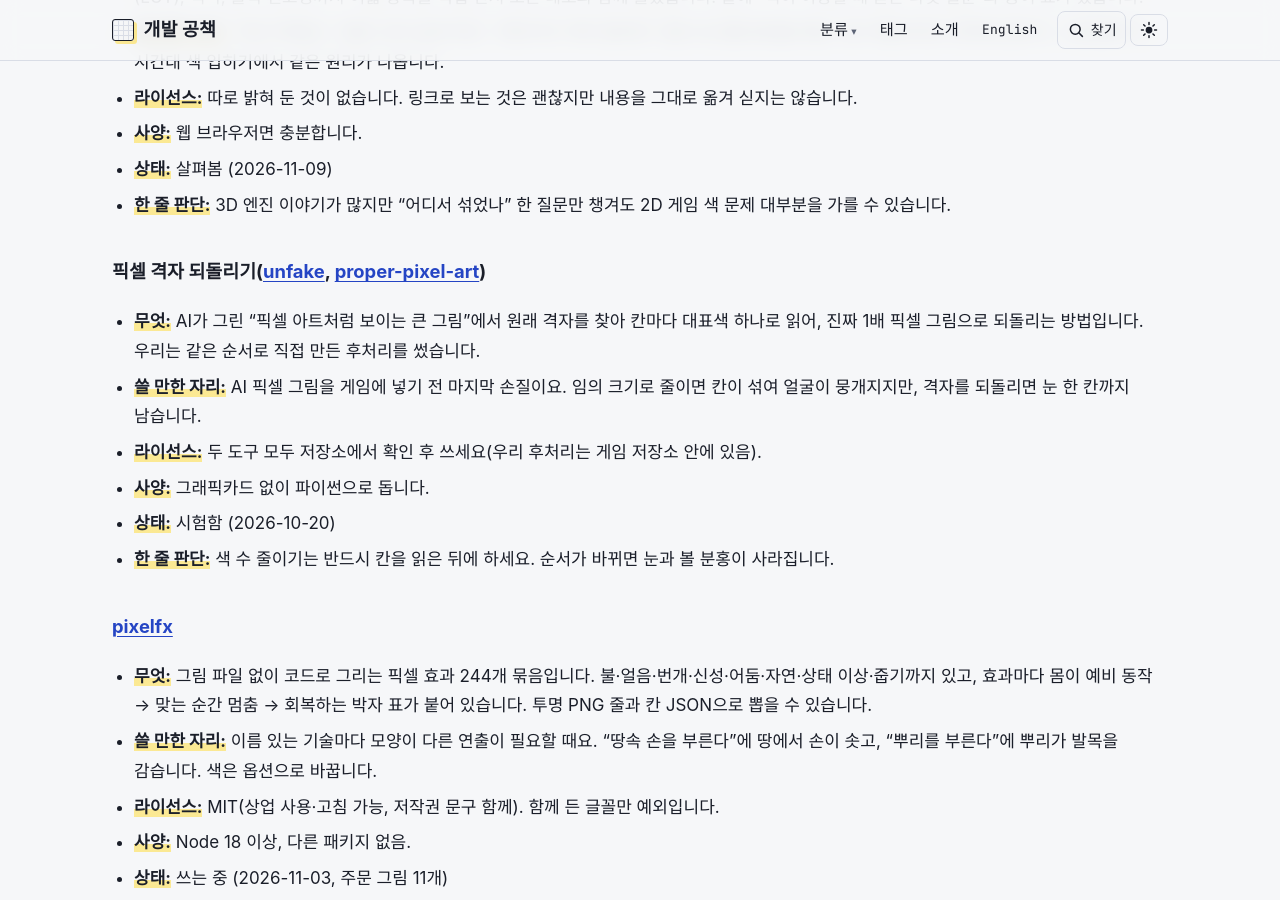
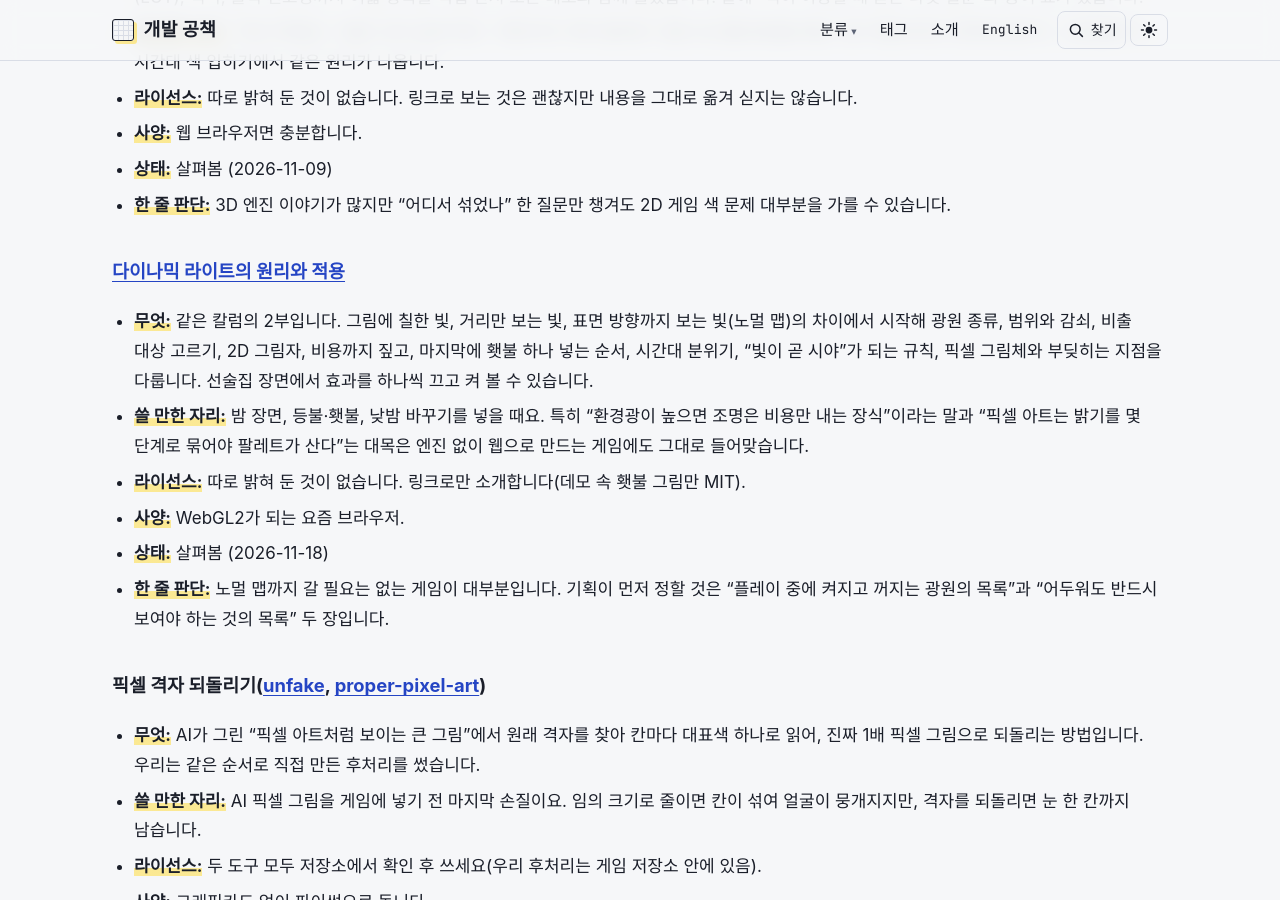
Before and after one commit to wh209302/wh209302.github.io, a Jekyll site: the page built from shelf.md, in a window 1280 px wide and 900 px high, scrolled down 11726 px. Built offline with Jekyll 4.4.1, drawn with Linux system fonts in a browser that asks for light colours; some web fonts are replaced.

Commit message:
기술 서랍: B3 「다이나믹 라이트」(빛 연산 2부) 한 칸
Co-Authored-By: Claude Opus 5.5 <noreply@anthropic.com>
Claude-Session: https://claude.ai/code/session_01LdZGhUymf53hkbd1CpqePh

```diff
--- a/shelf.md
+++ b/shelf.md
@@ -273,6 +273,15 @@ AI와 일하다 보면 "오, 이거 대박인데?" 싶은 기술이 하루에도
 - **상태:** 살펴봄 (2026-11-09)
 - **한 줄 판단:** 3D 엔진 이야기가 많지만 "어디서 섞었나" 한 질문만 챙겨도 2D 게임 색 문제 대부분을 가를 수 있습니다.
 
+### [다이나믹 라이트의 원리와 적용](https://tuiella.github.io/b3/light2/)
+
+- **무엇:** 같은 칼럼의 2부입니다. 그림에 칠한 빛, 거리만 보는 빛, 표면 방향까지 보는 빛(노멀 맵)의 차이에서 시작해 광원 종류, 범위와 감쇠, 비출 대상 고르기, 2D 그림자, 비용까지 짚고, 마지막에 횃불 하나 넣는 순서, 시간대 분위기, "빛이 곧 시야"가 되는 규칙, 픽셀 그림체와 부딪히는 지점을 다룹니다. 선술집 장면에서 효과를 하나씩 끄고 켜 볼 수 있습니다.
+- **쓸 만한 자리:** 밤 장면, 등불·횃불, 낮밤 바꾸기를 넣을 때요. 특히 "환경광이 높으면 조명은 비용만 내는 장식"이라는 말과 "픽셀 아트는 밝기를 몇 단계로 묶어야 팔레트가 산다"는 대목은 엔진 없이 웹으로 만드는 게임에도 그대로 들어맞습니다.
+- **라이선스:** 따로 밝혀 둔 것이 없습니다. 링크로만 소개합니다(데모 속 횃불 그림만 MIT).
+- **사양:** WebGL2가 되는 요즘 브라우저.
+- **상태:** 살펴봄 (2026-11-18)
+- **한 줄 판단:** 노멀 맵까지 갈 필요는 없는 게임이 대부분입니다. 기획이 먼저 정할 것은 "플레이 중에 켜지고 꺼지는 광원의 목록"과 "어두워도 반드시 보여야 하는 것의 목록" 두 장입니다.
+
 ### 픽셀 격자 되돌리기([unfake](https://pypi.org/project/unfake/), [proper-pixel-art](https://github.com/KennethJAllen/proper-pixel-art))
 
 - **무엇:** AI가 그린 "픽셀 아트처럼 보이는 큰 그림"에서 원래 격자를 찾아 칸마다 대표색 하나로 읽어, 진짜 1배 픽셀 그림으로 되돌리는 방법입니다. 우리는 같은 순서로 직접 만든 후처리를 썼습니다.
```
Also changed, not shown: en/shelf.md (+9 -0 lines).
